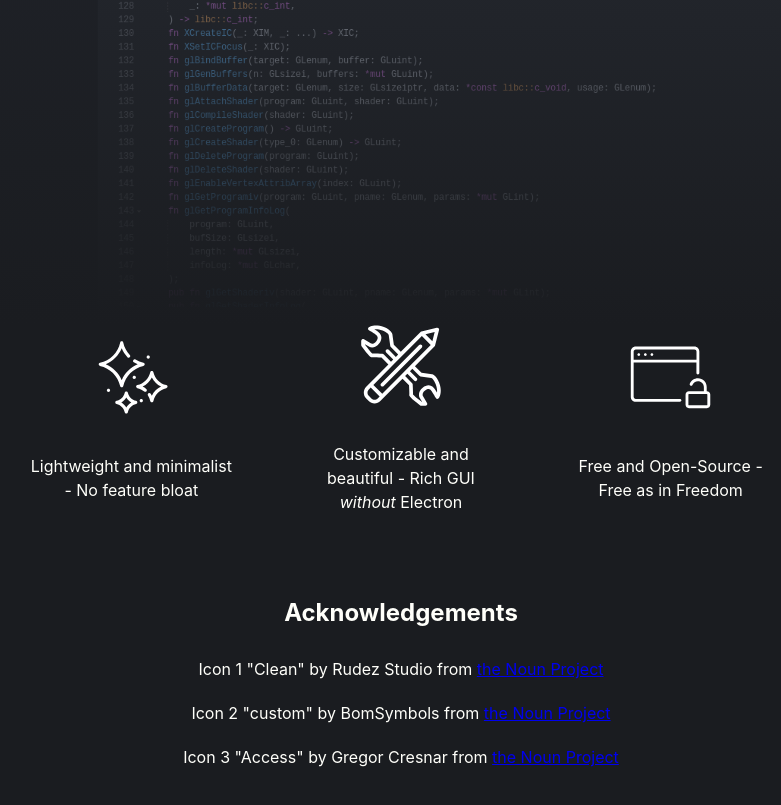
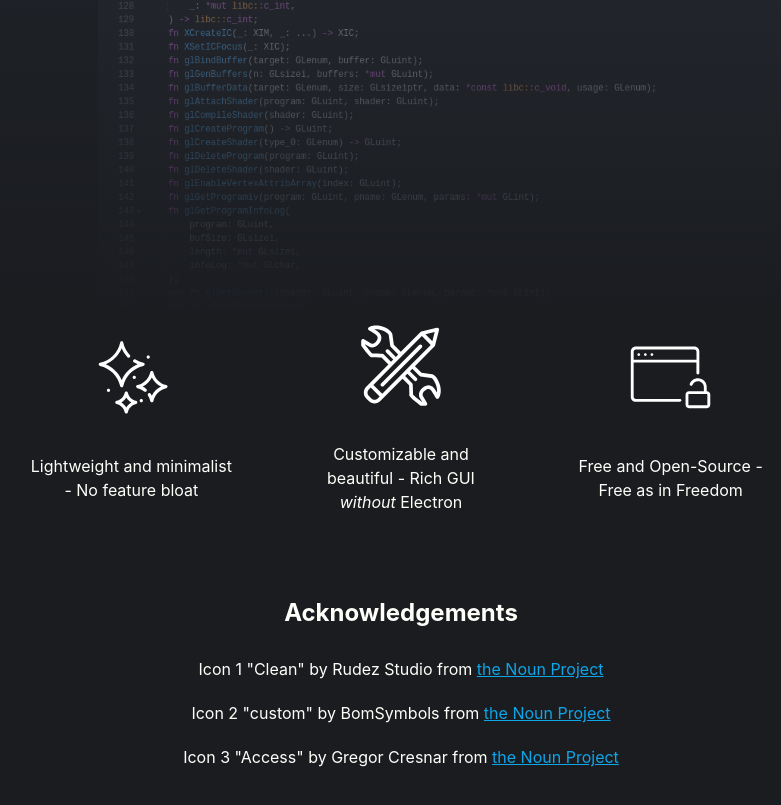
Before and after one commit to Songtech-0912/Quark, a plain HTML site: page docs/index.html in a window 1280 px wide. Shown: the part 714-1519 px from the top of the page, without its empty margins (239-1020 px from the left). Drawn offline with Linux system fonts and the light colour scheme.

Commit message:
Lighter link color

```diff
--- a/docs/css/index.scss
+++ b/docs/css/index.scss
@@ -3,6 +3,7 @@
 $bg-color: #1A1C20;
 $primary-color: #282C34;
 $text-color: #fffffa;
+$link-color: #0EA5E9;
 
 body {
     color: $text-color;
@@ -10,6 +11,10 @@ body {
     flex-direction: column;
     background-color: $bg-color;
     font-family: "Inter", Sans-Serif;
+}
+
+a {
+    color: $link-color;
 }
 
 .container {
```
Also changed, not shown: docs/css/index.css.
